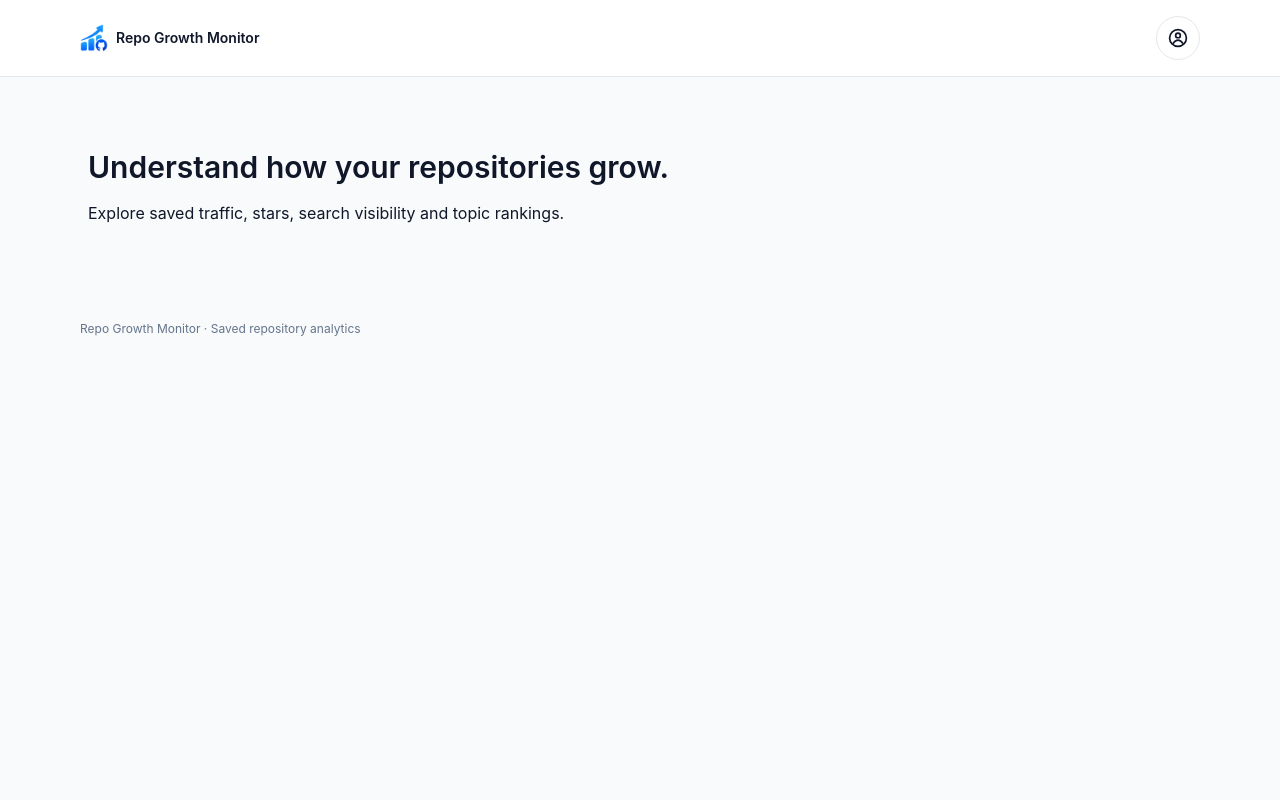
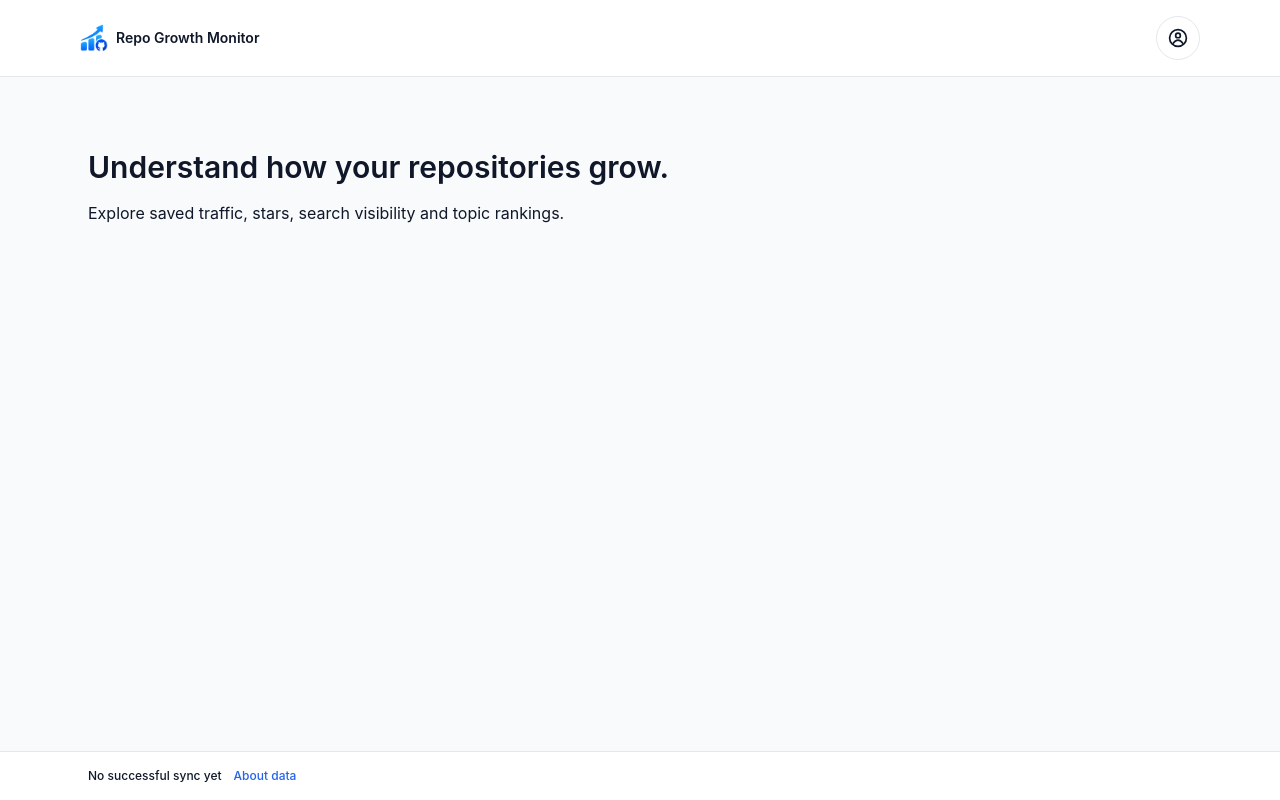
Before and after one commit to KHolodilin/repo-growth-monitor, a React (Vite) app in the folder frontend/: page / in a window 1280 px wide. Built offline with nearby package versions, Linux system fonts and the light colour scheme; no server answers.

Commit message:
fix: restore Last sync footer on public pages
PublicLayout had replaced the sync/About data footer with static copy; show freshness from the public overview again.

```diff
--- a/frontend/src/public/PublicLayout.tsx
+++ b/frontend/src/public/PublicLayout.tsx
@@ -1,5 +1,100 @@
+import { useEffect, useState } from "react";
+import { Link, Outlet, useLocation } from "react-router-dom";
 import { LogoMark, SignInIcon } from "../components/icons";
-import { Link, Outlet } from "react-router-dom";
-export function PublicLayout() { return <div className="min-h-screen bg-background text-foreground"><header className="border-b bg-card"><div className="mx-auto flex max-w-6xl items-center justify-between px-4 py-4"><Link to="/" className="flex min-w-0 items-center gap-2 text-sm font-semibold" aria-label="Repo Growth Monitor home"><LogoMark className="h-7 w-7 shrink-0"/>Repo Growth Monitor</Link><a href="/login" aria-label="Sign in" className="inline-flex min-h-11 min-w-11 items-center justify-center rounded-full border"><SignInIcon className="h-6 w-6"/></a></div></header><main className="mx-auto max-w-6xl p-4 sm:p-6"><Outlet /></main><footer className="mx-auto max-w-6xl px-4 py-6 text-xs text-muted-foreground">Repo Growth Monitor · Saved repository analytics</footer></div>; }
-export function PublicNotFound() { return <section role="alert" className="space-y-3 py-16"><h1 className="text-2xl font-semibold">Page not found</h1><p>This page is unavailable.</p><Link to="/" className="text-primary underline">Home</Link></section>; }
-export function PublicHomePlaceholder() { return <section className="space-y-4 py-12"><h1 className="text-3xl font-semibold">Understand how your repositories grow.</h1><p>Explore saved traffic, stars, search visibility and topic rankings.</p></section>; }
+import { api } from "../lib/api";
+import { publicBase, type PublicOverview } from "../lib/publicDashboard";
+import { formatSyncTime } from "../lib/utils";
+
+export function PublicLayout() {
+  const location = useLocation();
+  const [syncAt, setSyncAt] = useState<string | null>(null);
+  const [aboutOpen, setAboutOpen] = useState(false);
+  const syncTime = formatSyncTime(syncAt);
+
+  useEffect(() => {
+    const parts = location.pathname.split("/").filter(Boolean);
+    if (parts.length === 0 || parts[0] === "admin") {
+      setSyncAt(null);
+      return;
+    }
+    const [owner, repository] = parts;
+    const abort = new AbortController();
+    api<PublicOverview>(publicBase(owner, repository), { signal: abort.signal })
+      .then((overview) => {
+        if (!abort.signal.aborted) {
+          setSyncAt(overview.freshness.lastSuccessfulSnapshotAt ?? null);
+        }
+      })
+      .catch(() => {
+        if (!abort.signal.aborted) {
+          setSyncAt(null);
+        }
+      });
+    return () => abort.abort();
+  }, [location.pathname]);
+
+  return (
+    <div className="flex min-h-screen flex-col bg-background text-foreground">
+      <header className="border-b bg-card">
+        <div className="mx-auto flex max-w-6xl items-center justify-between px-4 py-4">
+          <Link to="/" className="flex min-w-0 items-center gap-2 text-sm font-semibold" aria-label="Repo Growth Monitor home">
+            <LogoMark className="h-7 w-7 shrink-0" />
+            Repo Growth Monitor
+          </Link>
+          <a href="/login" aria-label="Sign in" className="inline-flex min-h-11 min-w-11 items-center justify-center rounded-full border">
+            <SignInIcon className="h-6 w-6" />
+          </a>
+        </div>
+      </header>
+      <main className="mx-auto w-full max-w-6xl flex-1 p-4 sm:p-6">
+        <Outlet />
+      </main>
+      <footer className="mt-auto border-t bg-card">
+        <div className="mx-auto max-w-6xl space-y-2 px-4 py-4 text-xs text-muted-foreground md:px-6">
+          <div className="flex flex-wrap items-center gap-x-3 gap-y-1">
+            <p>
+              <span className="font-medium text-foreground">
+                {syncTime ? `Last sync: ${syncTime}` : "No successful sync yet"}
+              </span>
+            </p>
+            <button
+              type="button"
+              className="font-medium text-primary hover:underline"
+              aria-expanded={aboutOpen}
+              onClick={() => setAboutOpen((value) => !value)}
+            >
+              About data
+            </button>
+          </div>
+          {aboutOpen && (
+            <p>
+              Data is collected once per day. Referrers and paths show the latest GitHub snapshot; History has the change
+              between snapshots.
+            </p>
+          )}
+        </div>
+      </footer>
+    </div>
+  );
+}
+
+export function PublicNotFound() {
+  return (
+    <section role="alert" className="space-y-3 py-16">
+      <h1 className="text-2xl font-semibold">Page not found</h1>
+      <p>This page is unavailable.</p>
+      <Link to="/" className="text-primary underline">
+        Home
+      </Link>
+    </section>
+  );
+}
+
+export function PublicHomePlaceholder() {
+  return (
+    <section className="space-y-4 py-12">
+      <h1 className="text-3xl font-semibold">Understand how your repositories grow.</h1>
+      <p>Explore saved traffic, stars, search visibility and topic rankings.</p>
+    </section>
+  );
+}
```
